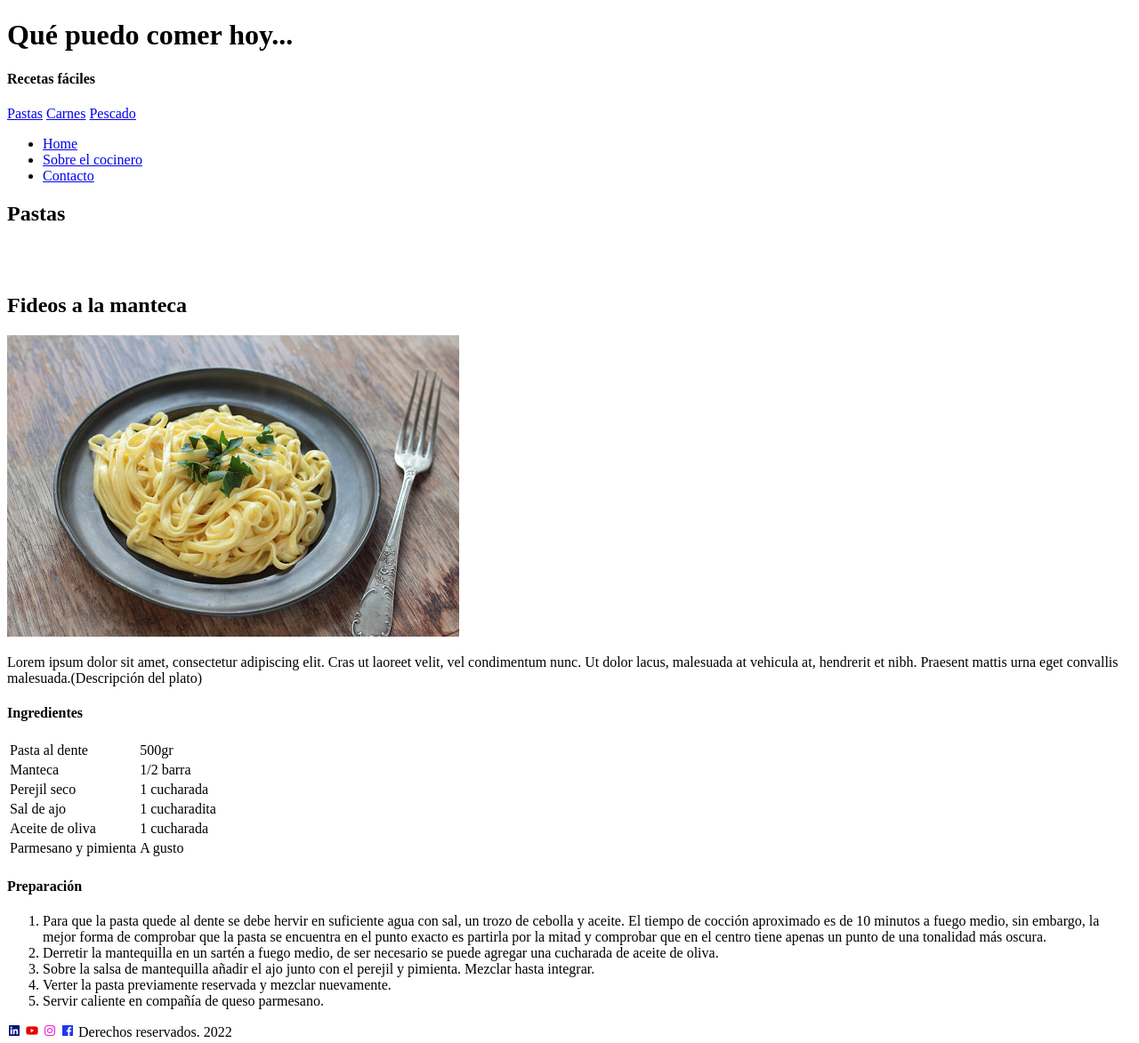
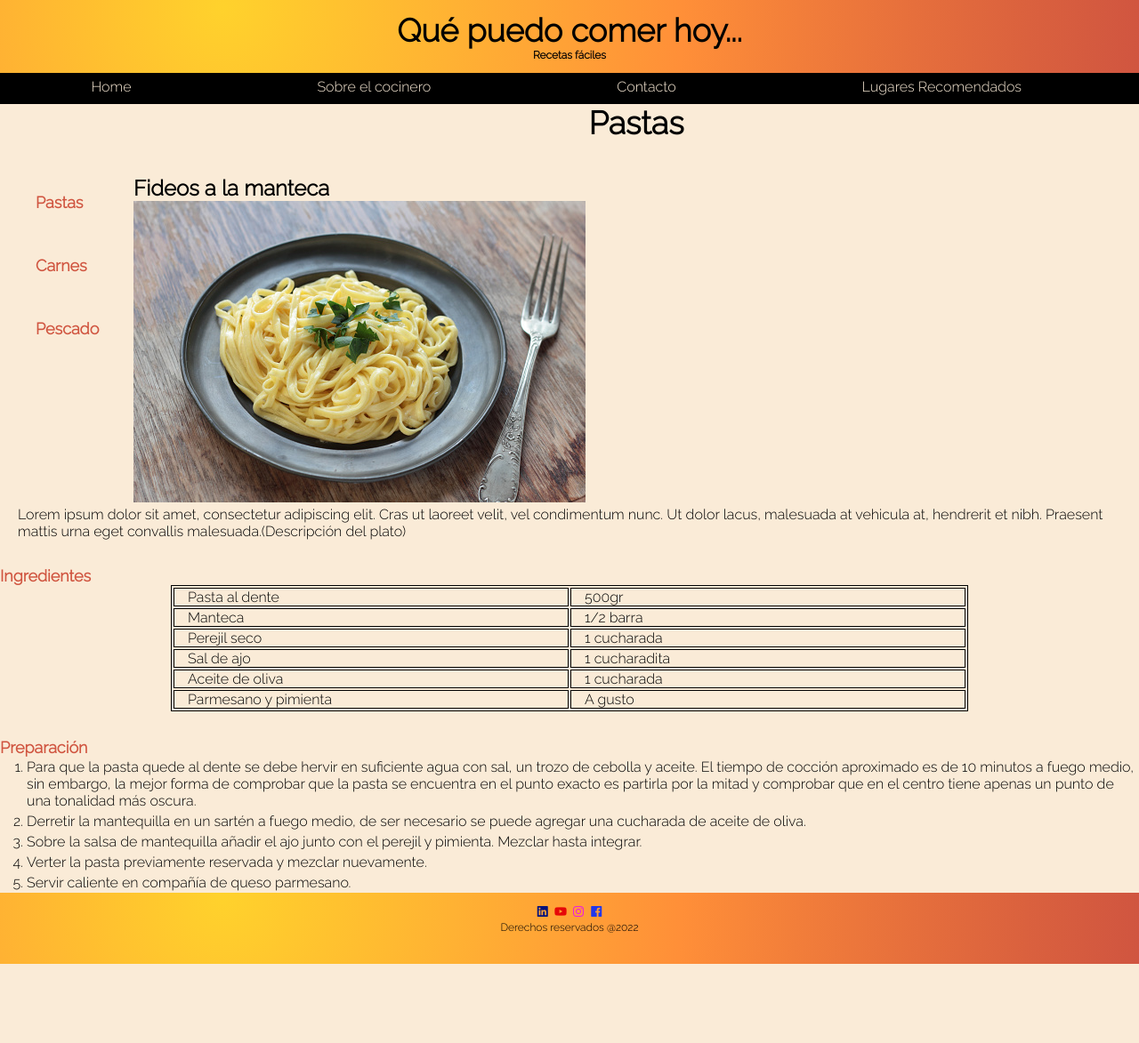
Before and after one commit to BarbysBuc/WebPracticaCaC, a plain HTML site: page pastas.html in a window 1280 px wide. Shown: the whole page at 89% size. After the commit the page ends 1084 px from the top, so only its background shows below. Drawn offline with nearby package versions, Linux system fonts and the light colour scheme.

Commit message:
html y css

```diff
--- /dev/null
+++ b/css/style.css
@@ -0,0 +1,151 @@
+*{
+    margin: 0;
+    padding: 0;
+    box-sizing: border-box;
+    font-family: 'Raleway', sans-serif
+}
+
+body{
+    background-color: antiquewhite;
+}
+
+header{
+    background-image: radial-gradient(circle at 19.58% 6.56%, #ffd22c 0, #ffc22f 12.5%, #ffb233 25%, #ffa136 37.5%, #ff8f38 50%, #f27e3a 62.5%, #e66f3c 75%, #da613e 87.5%, #d05540 100%);
+    height: 117px;
+    padding-top: 1%;
+}
+
+h1{
+    text-align: center;
+    font-size: 36px;
+    font-weight: bolder;
+}
+
+h3{
+    text-align: center;
+    font-size: 12px;
+    padding-bottom: 1%;
+}
+
+nav{
+    background-color: black;
+    width: 100%;
+    height: 35px;
+    padding-top: 7px;
+}
+
+nav>ul>li{
+    display: inline;
+    padding: 8%;
+}
+
+nav>ul>li>a{
+    color: antiquewhite;
+    font-size: 16px;
+    text-decoration: none;
+}
+
+aside{
+    position: relative;
+    float:left;
+    width:150px;
+    top: 0px;
+    bottom: 0px;
+    padding-top: 75px;
+}
+
+aside>ul>li{
+    padding: 25px;
+}
+
+aside>ul>li>a{
+    color: #d05540;
+    text-decoration: none;
+    font-weight: bold;
+    font-size: 18px;
+    padding: 15px;
+}
+
+.index-img{
+    display: block;
+    margin: auto;
+}
+
+audio::-webkit-media-controls-panel{
+    background-color: #e66f3c;
+}
+
+footer{
+    background-image: radial-gradient(circle at 19.58% 6.56%, #ffd22c 0, #ffc22f 12.5%, #ffb233 25%, #ffa136 37.5%, #ff8f38 50%, #f27e3a 62.5%, #e66f3c 75%, #da613e 87.5%, #d05540 100%);
+    height: 80px;
+    padding-top: 1%;
+    text-align: center;
+}
+
+footer p{
+    font-size: 12px;
+}
+
+/* Para acomodar página de contacto */
+.txt-corto{
+    min-height: 350px;
+}
+
+.txt-corto p{
+    text-align: center;
+    font-size: 18px;
+    padding: 20px;
+    margin-top: 20px;
+}
+
+/* CSS sucursales */
+
+.mapas>iframe{
+    display: block;
+    margin: auto;
+    margin-block-end: 50px;
+}
+
+.mapas>h4{
+    font-size: 18px;
+}
+
+.mapas>h4>a{
+    text-decoration: none;
+    color: #d05540;
+}
+
+/* recetas */
+
+h4{
+    font-size: 18px;
+    color: #d05540;
+    margin-top: 30px;
+}
+
+table{
+    margin: auto;
+    width: 70%;
+    border: 1px solid #000;
+}
+
+th, td {
+width: 25%;
+text-align: left;
+vertical-align: top;
+border: 1px solid #000;
+padding-left: 15px;
+}
+
+.receta>p{
+    margin-left: 20px;
+}
+
+.receta>ol{
+    margin-left: 30px;
+}
+
+.receta>ol>li{
+    padding-top: 2px;
+    padding-bottom: 2px;
+}
--- a/pastas.html
+++ b/pastas.html
@@ -6,29 +6,36 @@
     <meta name="viewport" content="width=device-width, initial-scale=1.0">
     <link rel="shortcut icon" href="favicon/Gorro_cocinero.ico" type="image/x-icon">
     <link href='https://unpkg.com/boxicons@2.1.2/css/boxicons.min.css' rel='stylesheet'>
-
+    <link rel="preconnect" href="https://fonts.googleapis.com">
+    <link rel="preconnect" href="https://fonts.gstatic.com" crossorigin>
+    <link href="https://fonts.googleapis.com/css2?family=Barlow:wght@300&family=Raleway:wght@300&display=swap" rel="stylesheet">
+    <link rel="stylesheet" href="css/style.css">
     <title>Pastas</title>
 </head>
 <body>
     <header>
         <h1>Qué puedo comer hoy...</h1>
-        <h4>Recetas fáciles</h4>
+        <h3>Recetas fáciles</h3>
         <nav>
-           <a href="pastas.html">Pastas</a>
-           <a href="carnes.html">Carnes</a>
-           <a href="pescado.html">Pescado</a>
+            <ul>
+                <li><a href="index.html">Home</a></li>
+                <li><a href="sobre.html">Sobre el cocinero</a></li>
+                <li><a href="contacto.html">Contacto</a></li>
+                <li><a href="sucursal.html">Lugares Recomendados</a></li>
+            </ul>
         </nav>
 
     </header>
+
     <aside>
         <ul>
-            <li><a href="index.html">Home</a></li>
-            <li><a href="sobre.html">Sobre el cocinero</a></li>
-            <li><a href="contacto.html">Contacto</a></li>
+            <li><a href="pastas.html">Pastas</a></li>
+            <li><a href="carnes.html">Carnes</a></li>
+            <li><a href="pescado.html">Pescado</a></li>
         </ul>
     </aside>
 
-    <section>
+    <section class="receta">
         <h1>Pastas</h1>
         <br><br>
         <h2>Fideos a la manteca</h2>
@@ -77,7 +84,7 @@
         <i class='bx bxl-instagram' style='color:#ec20dc'  ></i>
         <i class='bx bxl-facebook-square' style='color:#2037ec'  ></i>
 
-        Derechos reservados. 2022
+        <p>Derechos reservados @2022</p>
     </footer>
 </body>
 </html>
```
Also changed, not shown: carnes.html (+16 -13 lines), contacto.html (+14 -18 lines), index.html (+16 -13 lines), pescado.html (+16 -12 lines), registro.html (+16 -13 lines), sobre.html (+16 -13 lines), sucursal.html (+16 -19 lines), 1 other file.
